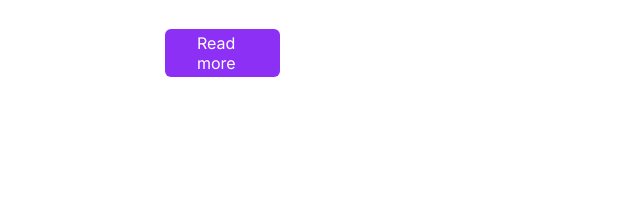
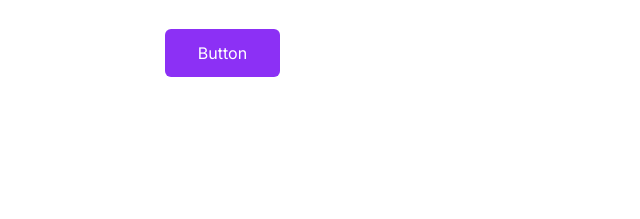
Before and after one commit to JuanLoyola/maquetacion-test, a plain HTML site: page index.html in a window 1280 px wide. Shown: the part 586-805 px from the top of the page, 0-640 px from the left. Drawn offline with Linux system fonts and the light colour scheme.

Commit message:
Update index.html

```diff
--- a/index.html
+++ b/index.html
@@ -39,7 +39,7 @@
         <div class="info">
           <p class="title">Landing page <br> UI kit</p>
           <p class="subtitle">Lorem, ipsum dolor sit amet consectetur adipisicing elit. Exercitationem, ab.</p>
-          <p class="button">Read more</p>
+          <p class="button">Button</p>
         </div>
 
         <div class="background"/>
```
